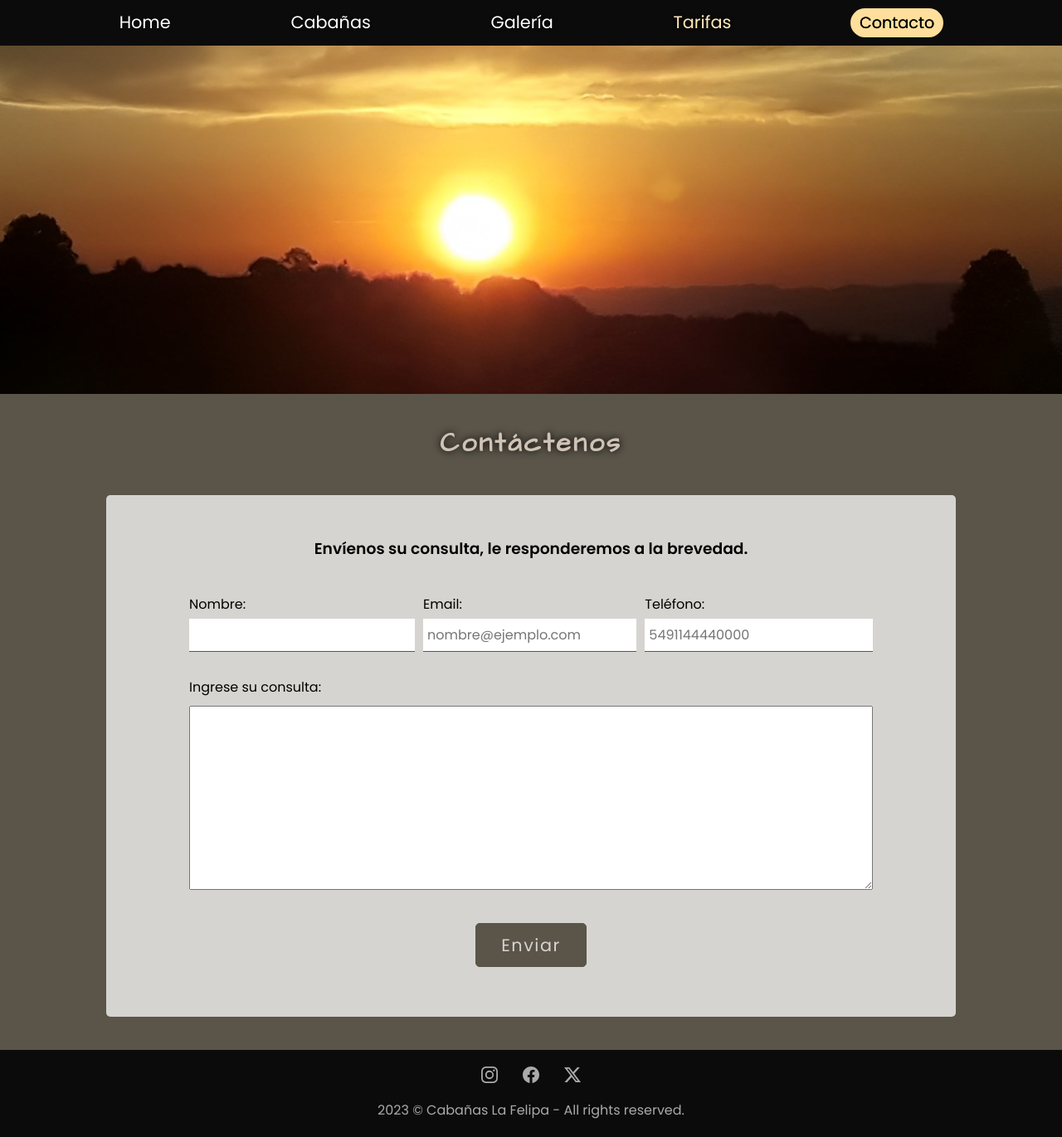
After one commit to ferwargit/django_La_Felipa, a Django app: page /contacto/ in a window 1280 px wide. The commit adds this page. Shown: the whole page at 83% size. Run offline with Django 4.2, Linux system fonts and the light colour scheme.

Commit message:
Contacto

```diff
--- /dev/null
+++ b/lafelipa/static/css/contacto.css
@@ -0,0 +1,142 @@
+*{
+  margin: 0;
+  padding: 0;
+  box-sizing: border-box;
+  font-family: "Poppins", sans-serif;
+}
+.contact__banner{
+  position: relative;
+}
+.ocaso{
+  width: 100%;
+}
+#title__in{
+  text-shadow: 0 0 5px var(--colorNegro);
+  position: absolute;
+  bottom: 5%;
+  left: 50%;
+  transform: translate(-50%, -50%)
+}
+.formulario {
+  width: 60vw;
+  min-width: 300px;
+  margin: 40px auto;
+  padding: 40px 100px;
+  border-radius: 5px;
+  display: flex;
+  flex-direction: column;
+  background-color: var(--colorSection);
+}
+.formulario h3 {
+  text-align: center;
+  margin: 10px auto 40px;
+}
+.formulario__form {
+  display: flex;
+  justify-content: space-around;
+  gap: 10px;
+}
+.formulario__form-item {
+  text-align: left;
+}
+.formulario__form-item input {
+  display: inline-block;
+  padding-left: 5px;
+  font-size: 1em;
+  width: 100%;
+  height: 40px;
+  border: none;
+  border-bottom: 1px solid #555;
+  outline: none;
+}
+.formulario__form-item label {
+  display: inline-block;
+  margin-bottom: 5px;
+}
+#consulta {
+  font-size: 1em;
+}
+
+.form-ta {
+  margin-top: 30px;
+  display: flex;
+  flex-direction: column;
+  text-align: initial;
+  gap: 10px;
+}
+.form-ta textarea {
+  padding: 10px;
+  outline: none;
+}
+.form-ta textarea:hover, .formulario__form-item input:hover {
+  box-shadow: 0 0 10px #555;
+
+}
+.enviar {
+  margin: 20px auto;
+  font-size: 1.3rem;
+
+  padding: 10px 30px;
+  border-radius: 5px;
+  cursor: pointer;
+  border: 1px solid var(--colorPrincipal);
+  background-color: var(--colorPrincipal);
+  letter-spacing: 1.5px;
+  color: var(--colorSection);
+}
+.enviar:hover {
+  background-color: var(--colorSection);
+  color: var(--colorPrincipal);
+  border: 1px solid var(--colorPrincipal);
+  font-weight: bold;
+  box-shadow: 0 0 15px #00000080;
+}
+
+
+@media (max-width: 1650px) {
+  .formulario {
+    width: 80%;
+  }
+}
+
+@media (max-width: 1024px) {
+  .formulario__form {
+    flex-direction: column;
+  }
+  .formulario {
+    padding: 20px;
+  }
+  .formulario__form-item input {
+    width: 75%;
+    float: right;
+  }
+}
+@media (max-width: 768px){
+  #title__in{
+    font-size: 20px;
+    bottom: 3%;
+  }
+  .formulario h3{
+    font-size: 16px;
+  }
+  label{
+    font-size: .9em;
+  }
+}
+
+@media (max-width: 425px) {
+  #title__in{
+    font-size: 18px;
+    bottom: 2%;
+  }
+  .formulario__form-item {
+    display: flex;
+    flex-direction: column;
+  }
+  .formulario__form-item input {
+    width: 100%;
+  }
+  .enviar{
+    font-size: 1rem;
+  }
+}
--- /dev/null
+++ b/lafelipa/static/css/gallery.css
@@ -0,0 +1,69 @@
+*{
+  margin: 0;
+  padding: 0;
+  box-sizing: border-box;
+  font-family: "Poppins", sans-serif;
+}
+.gallery {
+  width: 90%;
+  display: flex;
+  flex-wrap: wrap;
+  justify-content: space-evenly;
+  border-radius: 5px;
+}
+.gallery__pic, .gallery__video {
+  width: 300px;
+  height: 300px;
+  background-color: var(--colorSection);
+  margin: 20px 0;
+  overflow: hidden;
+  border-radius: 5px;
+  box-shadow: 0 0 15px var(--colorNegro);
+}
+.gallery__pic img, .gallery__video video {
+  width: 100%;
+  height: 100%;
+  object-fit: cover;
+  transition: all 1s ease;
+}
+.gallery__pic img:hover{
+  transform: scale(1.1);
+}
+
+.gallery_title {
+  font-family: "Architects Daughter", cursive;
+  font-size: 2.5vw;
+  color:rgb(207, 195, 181);
+  text-shadow: 0 0 10px var(--colorNegro);
+  text-align: center;
+  margin-top: 30px;
+  letter-spacing: 3px;
+}
+
+@media (min-width: 2446px) {
+
+  .gallery__pic, .gallery__video {
+    width: 400px;
+    height: 400px;
+    background-color: #f0f8ff;
+    margin: 20px 0;
+    overflow: hidden;
+    border-radius: 5px;
+}
+}
+
+@media (max-width: 1024px) {
+  .gallery_title {
+    font-size: 3.5vw;
+  }
+}
+@media (max-width: 768px) {
+  .gallery_title {
+    font-size: 4vw;
+  }
+}
+@media (max-width: 600px) {
+  .gallery_title {
+    font-size: 7vw;
+  }
+}
--- /dev/null
+++ b/lafelipa/templates/contacto.html
@@ -0,0 +1,56 @@
+{% extends 'layouts/base.html' %}
+
+{% load static %}
+
+{% block title %}
+  Contacto
+{% endblock %}
+
+{% block extra_css %}
+  <link rel="stylesheet" href="{% static 'css/contacto.css' %}" />
+  <link rel="stylesheet" href="{% static 'css/gallery.css' %}" />
+{% endblock %}
+
+{% block bootstrap %}
+
+{% endblock %}
+
+{% block main %}
+  <main>
+    <div class="contact__banner">
+      <img class="ocaso" src="{% static 'img/ocaso.jpg' %}" width="1600" alt="ocaso" />
+    </div>
+    <h1 class="gallery_title">Contáctenos</h1>
+    <form class="formulario" action="https://formspree.io/f/mzblkbzd" method="POST">
+      <h3>Envíenos su consulta, le responderemos a la brevedad.</h3>
+      <section class="formulario__form">
+        <div class="formulario__form-item">
+          <label for="name">Nombre:</label>
+          <input name="name" id="name" type="text" value="" />
+          <span id="nameError" class="error-message"></span>
+        </div>
+        <div class="formulario__form-item">
+          <label for="email">Email:</label>
+          <input name="email" id="email" type="email" value="" placeholder="nombre@ejemplo.com" required />
+          <span id="emailError" class="error-message"></span>
+        </div>
+        <div class="formulario__form-item">
+          <label for="telefono">Teléfono:</label>
+          <input name="telefono" id="telefono" type="tel" value="" placeholder="5491144440000" required />
+          <span id="telefonoError" class="error-message"></span>
+        </div>
+      </section>
+
+      <section class="formulario__form form-ta">
+        <label for="message">Ingrese su consulta:</label>
+        <textarea name="message" id="message" cols="30" rows="10" placeholder="" required></textarea>
+        <span id="consultaError" class="error-message"></span>
+        <input type="submit" value="Enviar" class="enviar" />
+      </section>
+    </form>
+  </main>
+{% endblock %}
+
+{% block scripts %}
+  <script src="{% static 'js/contacto.js' %}"></script>
+{% endblock %}
--- a/lafelipa/templates/home.html
+++ b/lafelipa/templates/home.html
@@ -148,3 +148,7 @@
     </div>
   </main>
 {% endblock %}
+
+{% block scripts %}
+  <script src="{% static 'js/api.js' %}"></script>
+{% endblock %}
--- a/lafelipa/templates/layouts/base.html
+++ b/lafelipa/templates/layouts/base.html
@@ -2,7 +2,13 @@
 <!DOCTYPE html>
 <html lang="en">
   <head>
+    {% block bootstrap %}
+      <meta http-equiv="X-UA-Compatible" content="ie=edge" />
+      <link href="https://cdn.jsdelivr.net/npm/bootstrap@5.3.2/dist/css/bootstrap.min.css" rel="stylesheet" integrity="sha384-T3c6CoIi6uLrA9TneNEoa7RxnatzjcDSCmG1MXxSR1GAsXEV/Dwwykc2MPK8M2HN" crossorigin="anonymous" />
+    {% endblock %}
     {% include 'layouts/partials/head.html' %}
+    {% block extra_css %}
+    {% endblock %}
   </head>
   <body data-json-url="{% static 'json/data.json' %}">
     <header>
@@ -22,6 +28,7 @@
       {% include 'layouts/partials/footer.html' %}
     </footer>
     <script src="https://cdn.jsdelivr.net/npm/bootstrap@5.3.2/dist/js/bootstrap.bundle.min.js" integrity="sha384-C6RzsynM9kWDrMNeT87bh95OGNyZPhcTNXj1NW7RuBCsyN/o0jlpcV8Qyq46cDfL" crossorigin="anonymous"></script>
-    <script src="{% static 'js/api.js' %}"></script>
+    {% block scripts %}
+    {% endblock %}
   </body>
 </html>
--- a/lafelipa/templates/layouts/partials/head.html
+++ b/lafelipa/templates/layouts/partials/head.html
@@ -3,8 +3,9 @@
 <meta name="viewport" content="width=device-width, initial-scale=1.0" />
 <meta name="description" content="Disfruta de una estadía inolvidable en La Felipa, un hermoso complejo de cabañas, ubicado en la localidad de La Cumbrecita, en Córdoba, Argentina. Rodeado de naturaleza, ofrece comodidad, tranquilidad y acceso a increíbles senderos de las sierras. ¡Reserva ahora y vive una experiencia única en La Felipa!" />
 <meta name="keywords" content="alquiler, cabañas, La Felipa, La Cumbrecita, Córdoba, Argentina, naturaleza, tranquilidad, sierras, descanso, turismo, " />
-<meta http-equiv="X-UA-Compatible" content="ie=edge" />
-<link href="https://cdn.jsdelivr.net/npm/bootstrap@5.3.2/dist/css/bootstrap.min.css" rel="stylesheet" integrity="sha384-T3c6CoIi6uLrA9TneNEoa7RxnatzjcDSCmG1MXxSR1GAsXEV/Dwwykc2MPK8M2HN" crossorigin="anonymous" />
+
+
+
 <link rel="stylesheet" href="{% static 'css/style.css' %}" />
 <!-- googleFont -->
 <link rel="preconnect" href="https://fonts.googleapis.com" />
--- a/lafelipa/templates/layouts/partials/menu.html
+++ b/lafelipa/templates/layouts/partials/menu.html
@@ -23,7 +23,7 @@
       <a href="./pages/tarifas.html">Tarifas</a>
     </li>
     <li class="nav__menu__item1__resp">
-      <a href="./pages/contacto.html">Contacto</a>
+      <a href="{% url 'contacto' %}">Contacto</a>
     </li>
   </ul>
   <!-- Fin menu de navegacion reponsive -->
--- a/lafelipa/templates/layouts/partials/nav.html
+++ b/lafelipa/templates/layouts/partials/nav.html
@@ -1,5 +1,6 @@
 <nav class="minav">
   <ul class="nav__menu1">
+    {% if show_clima %}
       <div class="clima-container">
         <div class="icon-container">
           <i id="icon" title="Clima en La Cumbrecita"></i>
@@ -10,6 +11,7 @@
           </li>
         </div>
       </div>
+    {% endif %}
     <li class="nav__menu__item1">
       <a href="{% url 'home' %}" class="a1">Home</a>
     </li>
@@ -23,7 +25,7 @@
       <a href="./pages/tarifas.html" class="a4">Tarifas</a>
     </li>
     <li class="nav__menu__item1 contact">
-      <a href="./pages/contacto.html">Contacto</a>
+      <a href="{% url 'contacto' %}">Contacto</a>
     </li>
   </ul>
 </nav>
--- a/lafelipa/urls.py
+++ b/lafelipa/urls.py
@@ -3,4 +3,5 @@ from . import views
 
 urlpatterns = [
   path('', views.home, name='home'),
+  path('contacto/', views.contacto, name='contacto'),
 ]
--- a/lafelipa/views.py
+++ b/lafelipa/views.py
@@ -2,4 +2,8 @@ from django.shortcuts import render
 
 # Create your views here.
 def home(request):
-    return render(request, "home.html")
+    context = {'show_clima': True}
+    return render(request, 'home.html', context)
+
+def contacto(request):
+    return render(request, 'contacto.html')
```
Also changed, not shown: lafelipa/static/css/tarifas.css (added, +63 -0 lines). Lines whose indentation alone changed are shown as unchanged.
